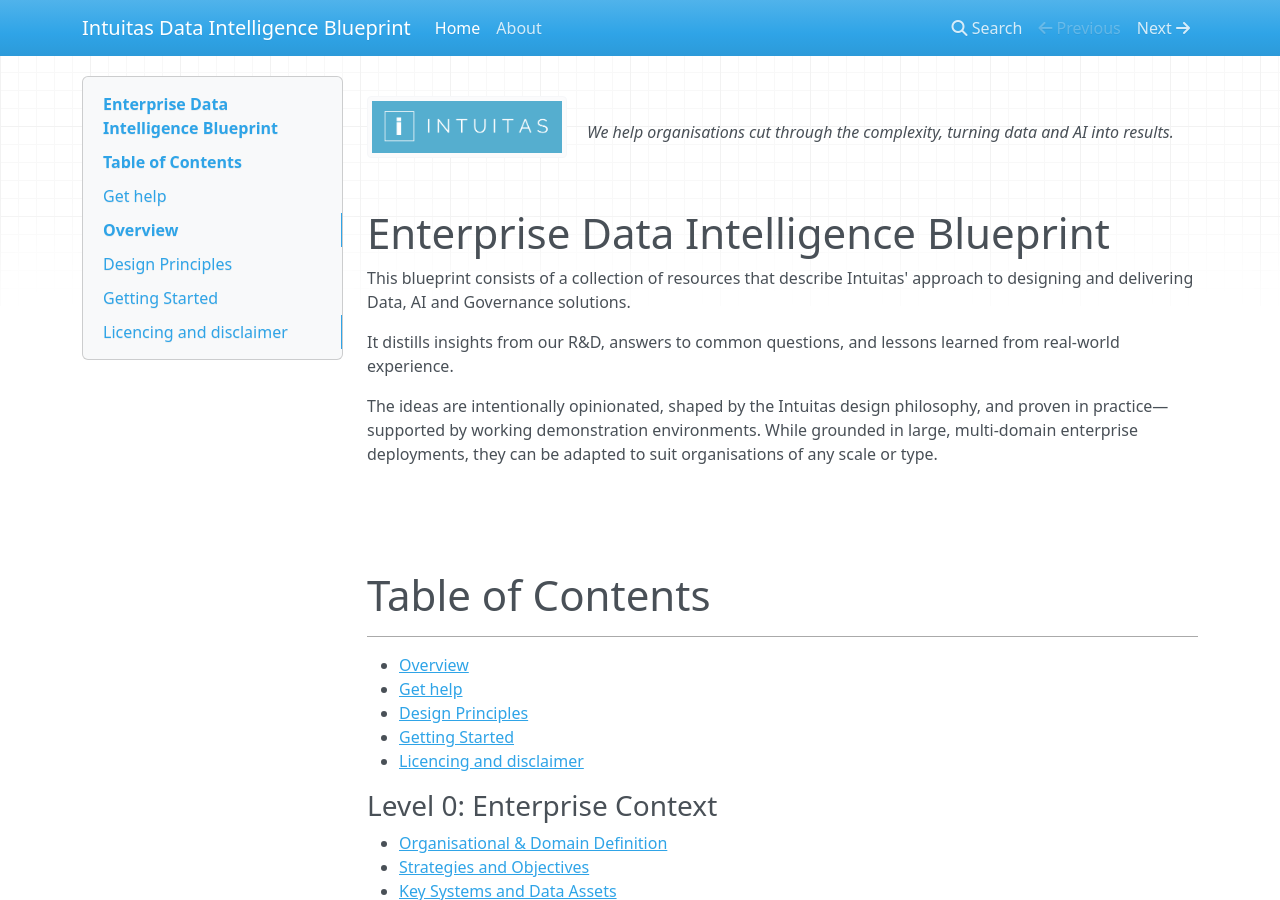
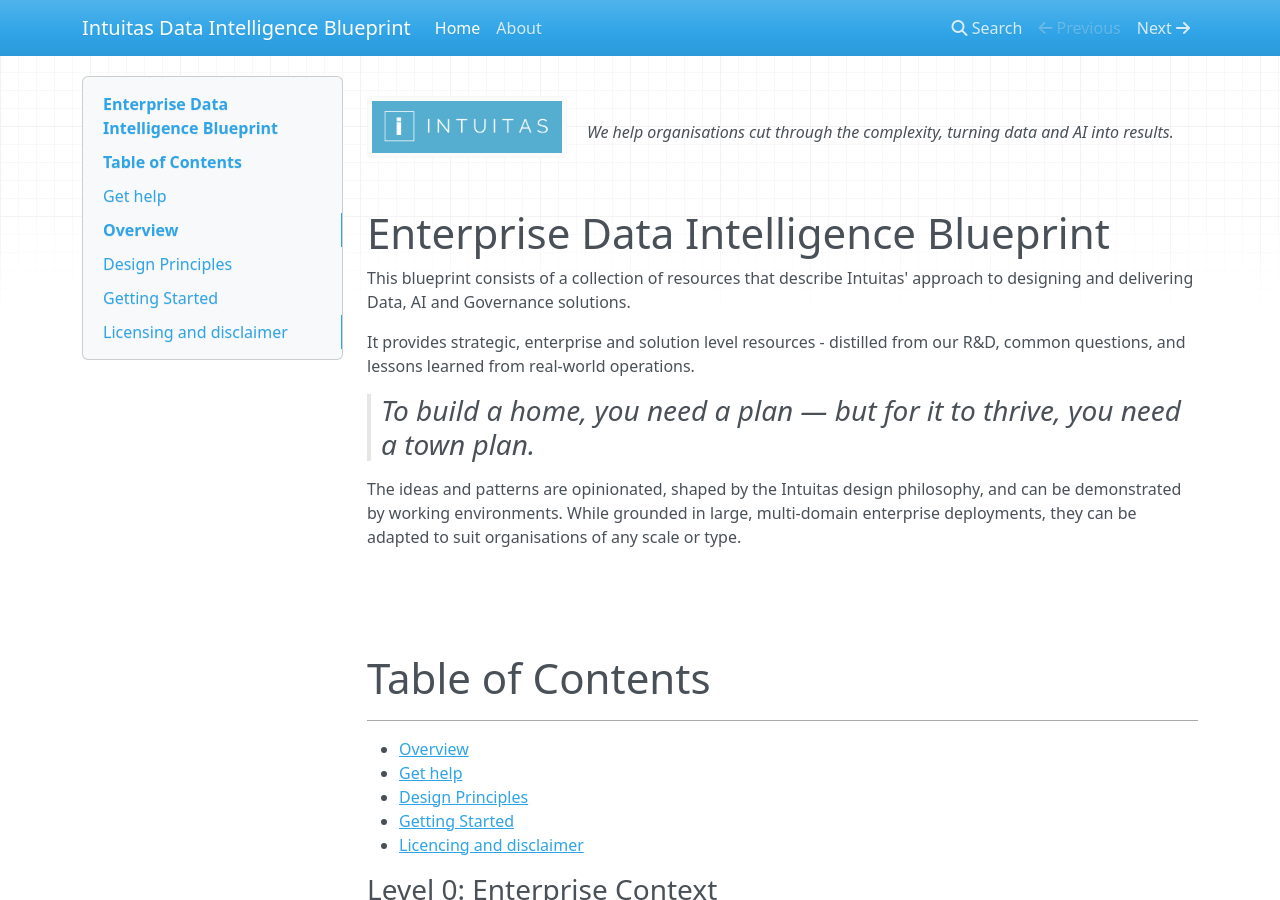
Before and after one commit to bensonchoyintuitas/intuitas_knowledgebase, an MkDocs documentation site: the page built from docs/README.md, in a window 1280 px wide and 900 px high. Built offline with MkDocs 1.6.1, drawn with Linux system fonts in a browser that asks for light colours; nearby versions of some CDN libraries; some of the changed text lies outside the part shown.

Commit message:
Refactor README.md and index.html to enhance clarity and consistency. Update descriptions for improved understanding, replace 'Licencing' with 'Licensing', and add a blockquote for emphasis. Adjust search index to reflect these changes and update the build date in index.html to the latest timestamp.

```diff
--- a/docs/README.md
+++ b/docs/README.md
@@ -10,11 +10,15 @@
 
 # Enterprise Data Intelligence Blueprint
 
+
 This blueprint consists of a collection of resources that describe Intuitas' approach to designing and delivering Data, AI and Governance solutions.
 
-It distills insights from our R&D, answers to common questions, and lessons learned from real-world experience.
+It provides strategic, enterprise and solution level resources - distilled from our R&D, common questions, and lessons learned from real-world operations.
 
-The ideas are intentionally opinionated, shaped by the Intuitas design philosophy, and proven in practice—supported by working demonstration environments. While grounded in large, multi-domain enterprise deployments, they can be adapted to suit organisations of any scale or type.
+>### *To build a home, you need a plan — but for it to thrive, you need a town plan.*
+
+The ideas and patterns are opinionated, shaped by the Intuitas design philosophy, and can be demonstrated by working environments. While grounded in large, multi-domain enterprise deployments, they can be adapted to suit organisations of any scale or type.
+
 
 <br>
 <br>
@@ -167,7 +171,7 @@
 <br>
 
 
-## Licencing and disclaimer
+## Licensing and disclaimer
 ---
 
 **Copyright:** This knowledgebase and associated content are the original works of © Intuitas PTY LTD, 2025.  All rights reserved. Any referenced or third-party materials remain the property of their respective copyright holders. Every effort has been made to accurately reference and attribute existing content, and no claim of ownership is made over such materials.
```
Also changed, not shown: other parts of docs/README.md (+1 -1 lines), site/index.html, site/search/search_index.json.
